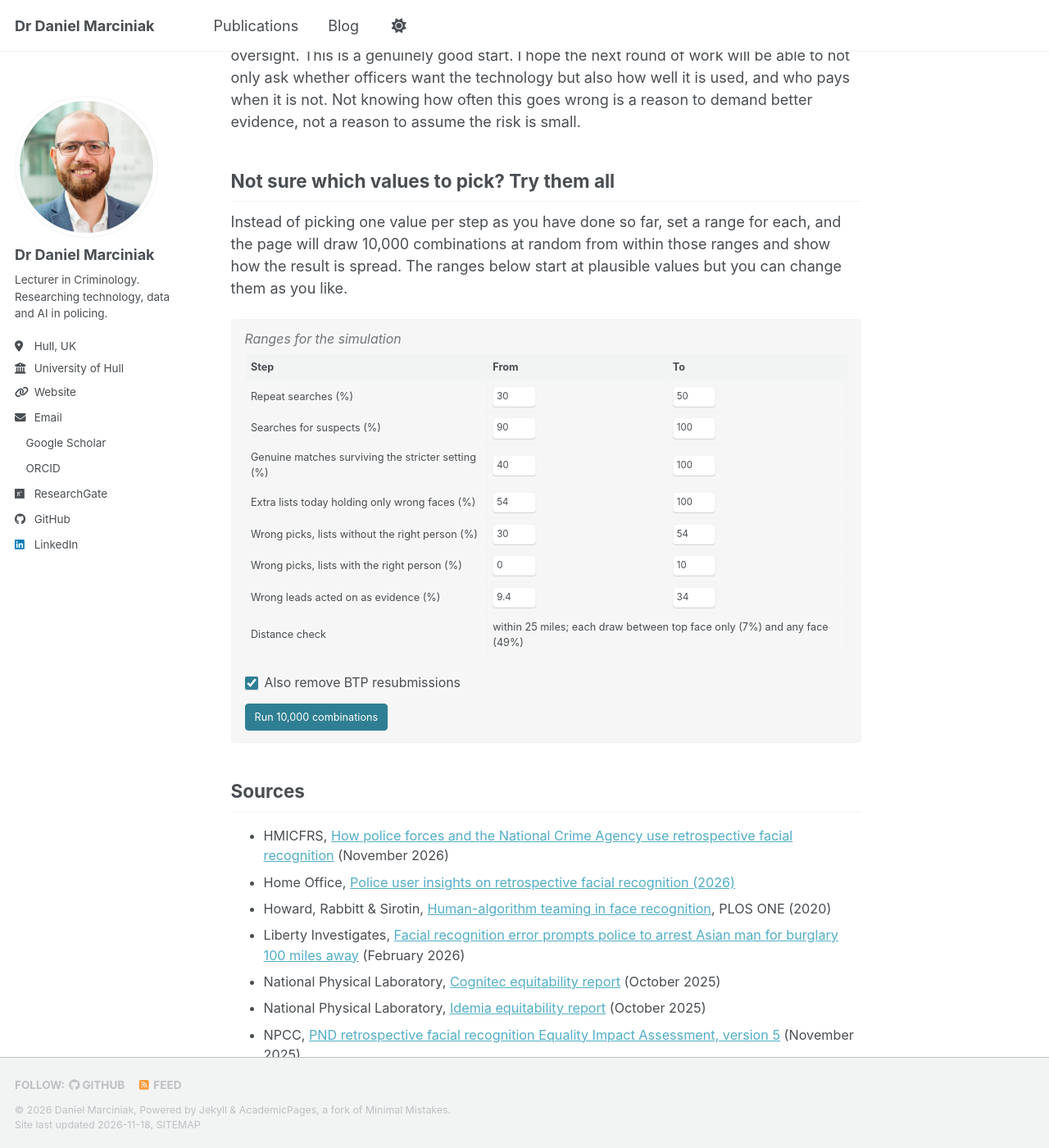
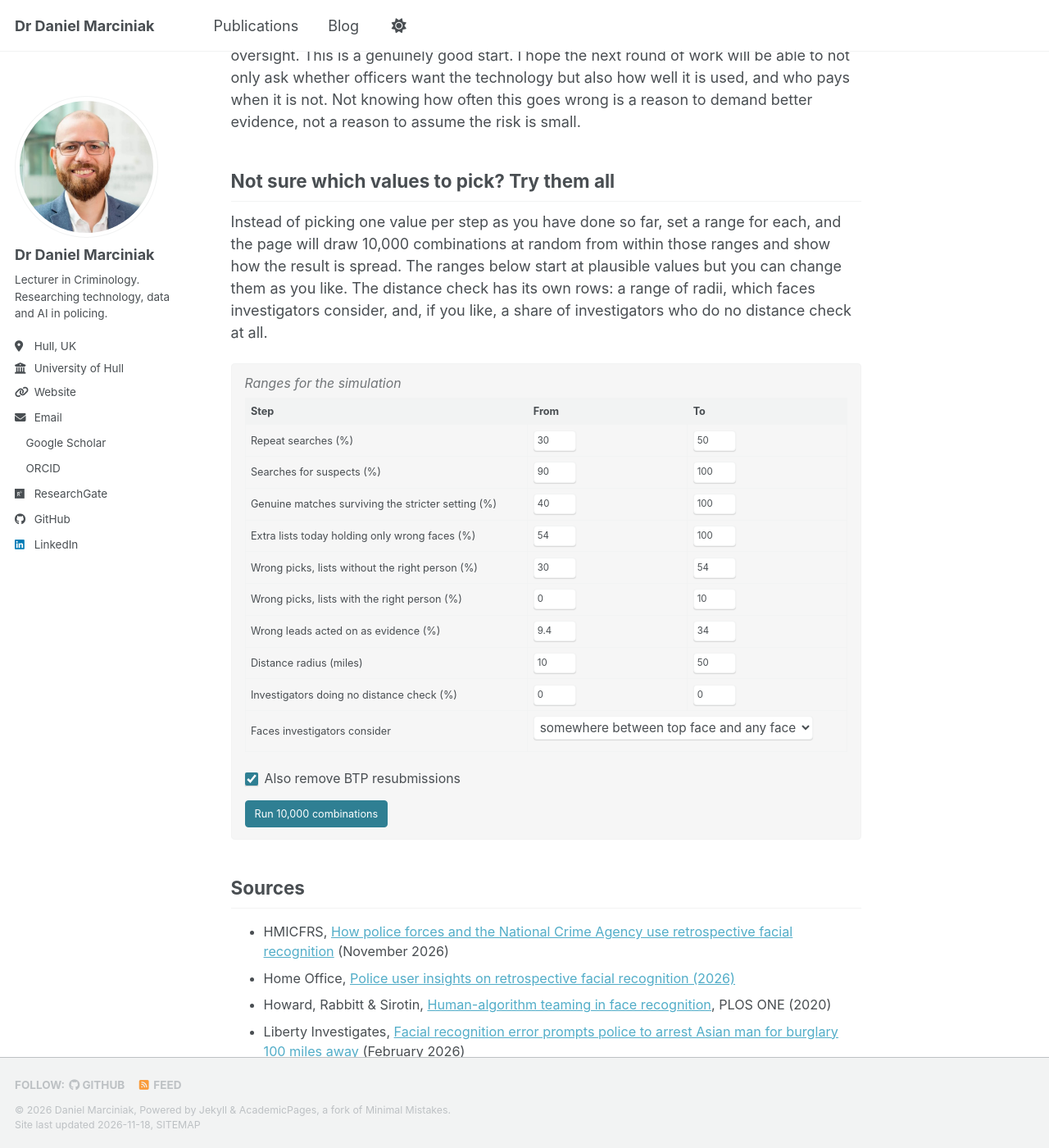
Before and after one commit to danmarciniak/danmarciniak.github.io, a Jekyll site: the page built from _posts/2026-11-17-retrospective-facial-recognition.html, in a window 1280 px wide and 1400 px high, scrolled down 10610 px. Shown: the whole window at 82% size. Built offline with Jekyll 4.4.1, drawn with Linux system fonts in a browser that asks for light colours; a script bundle is joined from its source files by our own code; a style sheet for code colours, icons or effects is not loaded; part of the change alters nothing that is shown.

Commit message:
Update facial recognition post simulator with distance ranges
Simulation now takes a range of radii, a share of investigators doing no
distance check and which faces are considered, and the histogram can
switch between plain and log scale. Reworded the note under the chart.

Co-Authored-By: Claude Opus 5.5 <noreply@anthropic.com>
Claude-Session: https://claude.ai/code/session_01U25hzNMLoE9sT7k9yr3Jmo

```diff
--- a/_posts/2026-11-17-retrospective-facial-recognition.html
+++ b/_posts/2026-11-17-retrospective-facial-recognition.html
@@ -253,7 +253,7 @@ tags:
 
 <h2>Not sure which values to pick? Try them all</h2>
 
-<p>Instead of picking one value per step as you have done so far, set a range for each, and the page will draw 10,000 combinations at random from within those ranges and show how the result is spread. The ranges below start at plausible values but you can change them as you like.</p>
+<p>Instead of picking one value per step as you have done so far, set a range for each, and the page will draw 10,000 combinations at random from within those ranges and show how the result is spread. The ranges below start at plausible values but you can change them as you like. The distance check has its own rows: a range of radii, which faces investigators consider, and, if you like, a share of investigators who do no distance check at all.</p>
 
 <div class="ctl mc">
   <h3>Ranges for the simulation</h3>
@@ -265,8 +265,9 @@ tags:
   <button class="b primary" id="mc-run">Run 10,000 combinations</button>
   <div id="mc-out" class="hide">
     <div class="stats"><div>Median<br><b id="mc-med"></b></div><div>Middle 90% of draws<br><b id="mc-int"></b></div><div>Post's scenario<br><b id="mc-post"></b></div></div>
-    <svg id="mc-hist" viewBox="0 0 700 260" role="img" aria-label="Histogram of simulated contacts a year"></svg>
-    <p class="hint">Contacts a year on a wrong match, log scale. This shows how much the result depends on the choices, not a statistical confidence interval: nobody knows how likely each value in a range is, so every value is treated as equally likely.</p>
+    <div class="seg" id="mc-scale" role="group" aria-label="Histogram scale"><button data-val="linear">plain scale</button><button data-val="log">log scale</button></div>
+    <svg id="mc-hist" viewBox="0 0 700 280" role="img" aria-label="Histogram of simulated contacts a year"></svg>
+    <p class="hint">Contacts a year given a wrong match<span id="mc-scale-note-wrap">; <span id="mc-scale-note"></span></span>. Each value within the chosen ranges is treated as equally likely.</p>
   </div>
 </div>
 
--- a/assets/js/rfr-facial-recognition.js
+++ b/assets/js/rfr-facial-recognition.js
@@ -164,50 +164,83 @@ MC.forEach(r => {
   tr.innerHTML = '<td>' + r.label + '</td><td><input type="number" step="any" min="'+r.min+'" max="'+r.max+'" value="'+r.lo+'" data-k="'+r.k+'" data-end="lo" aria-label="'+r.label+' from"></td><td><input type="number" step="any" min="'+r.min+'" max="'+r.max+'" value="'+r.hi+'" data-k="'+r.k+'" data-end="hi" aria-label="'+r.label+' to"></td>';
   tb.appendChild(tr);
 });
-const trd = document.createElement("tr");
-trd.innerHTML = '<td>Distance check</td><td colspan="2" id="mc-dist"></td>'; tb.appendChild(trd);
+const GRID = {r:[5,10,15,20,25,30,35,40,45,50,55,60,65,70,75,80,85,90,95,100,105,110,115,120,125,130,135,140,145,150],
+ top:[0.006,0.0196,0.0356,0.053,0.071,0.0907,0.1109,0.133,0.1552,0.1784,0.2012,0.2251,0.2502,0.2763,0.3023,0.3287,0.3561,0.3836,0.4112,0.4387,0.4665,0.4943,0.5225,0.5476,0.5701,0.5934,0.6169,0.6409,0.6659,0.6901],
+ any:[0.0658,0.183,0.2899,0.3934,0.4866,0.5747,0.6482,0.7138,0.7682,0.8123,0.8473,0.8768,0.9018,0.9196,0.9351,0.9472,0.9581,0.9674,0.9735,0.9788,0.9839,0.9871,0.9899,0.9915,0.9929,0.994,0.9953,0.9961,0.9967,0.9974]};
+function gridShare(radius, key){
+  const r = Math.min(150, Math.max(5, radius)), j = Math.min(GRID.r.length-2, Math.floor((r-5)/5)), t = (r - GRID.r[j])/5;
+  return GRID[key][j]*(1-t) + GRID[key][j+1]*t;
+}
+[["rad","Distance radius (miles)",10,50,5,150],["none","Investigators doing no distance check (%)",0,0,0,100]].forEach(([k,label,lo,hi,min,max]) => {
+  const tr = document.createElement("tr");
+  tr.innerHTML = '<td>' + label + '</td><td><input type="number" step="any" min="'+min+'" max="'+max+'" value="'+lo+'" data-k="'+k+'" data-end="lo" aria-label="'+label+' from"></td><td><input type="number" step="any" min="'+min+'" max="'+max+'" value="'+hi+'" data-k="'+k+'" data-end="hi" aria-label="'+label+' to"></td>';
+  tb.appendChild(tr);
+});
+const trf = document.createElement("tr");
+trf.innerHTML = '<td>Faces investigators consider</td><td colspan="2"><select id="mc-faces" style="font:inherit;font-size:.85rem;padding:3px;border:1px solid var(--rule);border-radius:4px;background:var(--bg);color:var(--ink)"><option value="top">only the top-ranked face</option><option value="between" selected>somewhere between top face and any face</option><option value="any">any face on the list</option></select></td>';
+tb.appendChild(trf);
 $("mc-btp").checked = true;
 
+let lastRun = null, histScale = "linear";
 $("mc-run").addEventListener("click", () => {
   const rng = {};
   tb.querySelectorAll("input").forEach(i => { (rng[i.dataset.k] = rng[i.dataset.k] || {})[i.dataset.end] = Math.min(+i.max, Math.max(+i.min, +i.value)); });
   Object.values(rng).forEach(r => { if (r.lo > r.hi) [r.lo, r.hi] = [r.hi, r.lo]; });
+  const faces = $("mc-faces").value;
   const N = 10000, out = new Float64Array(N);
   const u = (r) => r.lo + Math.random()*(r.hi - r.lo);
   for (let i = 0; i < N; i++){
     const p = {btp: $("mc-btp").checked, sameMix:false, radius:0, top:true,
       rep:u(rng.rep), susp:u(rng.susp), s:Math.max(30,u(rng.s)), e:u(rng.e), pa:u(rng.pa), pp:u(rng.pp), act:u(rng.act)};
     const m = model(p);
-    let near = 1;
-    if (P.radius){ const d = DIST[P.radius]; near = d.top + Math.random()*(d.any - d.top); }
+    const rad = u(rng.rad), tp = gridShare(rad, "top"), an = gridShare(rad, "any");
+    const share = faces === "top" ? tp : faces === "any" ? an : tp + Math.random()*(an - tp);
+    const none = u(rng.none)/100;
+    const near = none + (1 - none)*share;
     out[i] = (m.pickedA + m.pickedP) * near * p.act/100;
   }
   const sorted = Array.from(out).sort((a,b)=>a-b), q = f => sorted[Math.floor(f*(N-1))];
   $("mc-med").textContent = fmt(q(.5));
   $("mc-int").textContent = fmt(q(.05)) + " to " + fmt(q(.95));
   $("mc-out").classList.remove("hide");
-  drawHist(sorted, q(.5));
+  lastRun = {sorted, med:q(.5)};
+  drawHist();
 });
-function updateMcDist(){ $("mc-dist").textContent = P.radius ? ("within " + P.radius + " miles; each draw between top face only (" + pct(DIST[P.radius].top*100) + ") and any face (" + pct(DIST[P.radius].any*100) + ")") : "none (as chosen above)"; }
+document.querySelectorAll("#mc-scale button").forEach(b => b.addEventListener("click", () => { histScale = b.dataset.val; drawHist(); }));
 
-function drawHist(sorted, med){
-  const pm0 = model(POST).contact;
-  const lo = Math.log10(Math.max(1, Math.min(sorted[0], pm0*0.8))), hi = Math.log10(Math.max(10, sorted[sorted.length-1]));
-  const a = Math.floor(lo*4)/4, b = Math.ceil(hi*4)/4, nb = Math.max(8, Math.round((b-a)*8));
-  const bins = new Array(nb).fill(0);
-  sorted.forEach(v => { const t = (Math.log10(Math.max(1,v)) - a)/(b-a); bins[Math.min(nb-1, Math.max(0, Math.floor(t*nb)))]++; });
-  const W = 640, H = 190, x0 = 30, y0 = 20, mx = Math.max(...bins), bw = W/nb;
-  let s = '';
-  bins.forEach((c,i) => { const h = c/mx*H; s += '<rect x="'+(x0+i*bw+1)+'" y="'+(y0+H-h)+'" width="'+(bw-2)+'" height="'+h+'" rx="2" fill="var(--bar)"><title>'+c+' draws</title></rect>'; });
-  const X = v => x0 + (Math.log10(Math.max(1,v)) - a)/(b-a)*W;
+function niceStep(range, n){ const raw = range/n, p = Math.pow(10, Math.floor(Math.log10(raw))), f = raw/p; return (f < 1.5 ? 1 : f < 3 ? 2 : f < 7 ? 5 : 10)*p; }
+function drawHist(){
+  if (!lastRun) return;
+  document.querySelectorAll("#mc-scale button").forEach(b => b.setAttribute("aria-pressed", b.dataset.val === histScale));
+  const {sorted, med} = lastRun, N = sorted.length, pm = model(POST).contact;
+  const W = 640, H = 190, x0 = 30, y0 = 34;
+  let s = '', X, bins, nb, ticks = [], note = '';
+  if (histScale === "log"){
+    const lo = Math.log10(Math.max(1, Math.min(sorted[0], pm*0.8))), hi = Math.log10(Math.max(10, sorted[N-1]));
+    const a = Math.floor(lo*4)/4, b = Math.ceil(hi*4)/4; nb = Math.max(8, Math.round((b-a)*8));
+    bins = new Array(nb).fill(0);
+    sorted.forEach(v => { const t = (Math.log10(Math.max(1,v)) - a)/(b-a); bins[Math.min(nb-1, Math.max(0, Math.floor(t*nb)))]++; });
+    X = v => x0 + (Math.log10(Math.max(1,v)) - a)/(b-a)*W;
+    [1,10,100,1000,10000,100000].forEach(t => { if (Math.log10(t) >= a-1e-9 && Math.log10(t) <= b+1e-9) ticks.push(t); });
+  } else {
+    const cap = sorted[Math.floor(0.99*(N-1))], step = niceStep(cap, 30), top = Math.ceil(cap/step)*step;
+    nb = Math.round(top/step); bins = new Array(nb).fill(0); let over = 0;
+    sorted.forEach(v => { if (v >= top) over++; else bins[Math.floor(v/step)]++; });
+    X = v => x0 + Math.min(v, top)/top*W;
+    const ts = niceStep(top, 5); for (let t = 0; t <= top + 1e-9; t += ts) ticks.push(t);
+    if (over) note = over.toLocaleString("en-GB") + " draws above " + fmt(top) + " not shown";
+  }
+  const mx = Math.max(...bins), bw = W/nb;
+  bins.forEach((c,i) => { const h = c/mx*H; s += '<rect x="'+(x0+i*bw+0.5)+'" y="'+(y0+H-h)+'" width="'+Math.max(bw-1,1)+'" height="'+h+'" rx="1.5" fill="var(--bar)"><title>'+c+' draws</title></rect>'; });
   s += '<line x1="'+x0+'" x2="'+(x0+W)+'" y1="'+(y0+H)+'" y2="'+(y0+H)+'" stroke="var(--muted)"/>';
-  [1,10,100,1000,10000,100000].forEach(t => { if (Math.log10(t) >= a-1e-9 && Math.log10(t) <= b+1e-9){ s += '<text x="'+X(t)+'" y="'+(y0+H+18)+'" font-size="11" text-anchor="middle" fill="var(--ink2)">'+t.toLocaleString("en-GB")+'</text>'; } });
-  const pm = model(POST).contact, xm = X(med), xp = X(pm);
-  s += '<line x1="'+xm+'" x2="'+xm+'" y1="'+y0+'" y2="'+(y0+H)+'" stroke="var(--accent)" stroke-width="2"/><text x="'+(xm+4)+'" y="'+(y0+10)+'" font-size="11" fill="var(--accent)">median '+fmt(med)+'</text>';
-  if (pm >= Math.pow(10,a) && pm <= Math.pow(10,b)) s += '<line x1="'+xp+'" x2="'+xp+'" y1="'+y0+'" y2="'+(y0+H)+'" stroke="var(--ink2)" stroke-dasharray="4 3"/><text x="'+(xp+4)+'" y="'+(y0+26)+'" font-size="11" fill="var(--ink2)">post '+fmt(pm)+'</text>';
+  ticks.forEach(t => { s += '<text x="'+X(t)+'" y="'+(y0+H+18)+'" font-size="12" text-anchor="middle" fill="var(--ink2)">'+t.toLocaleString("en-GB")+'</text>'; });
+  const xm = X(med), xp = X(pm);
+  s += '<line x1="'+xm+'" x2="'+xm+'" y1="'+(y0-6)+'" y2="'+(y0+H)+'" stroke="var(--accent)" stroke-width="2"/><text x="'+(xm+5)+'" y="'+(y0-8)+'" font-size="12" fill="var(--accent)">median '+fmt(med)+'</text>';
+  s += '<line x1="'+xp+'" x2="'+xp+'" y1="'+(y0+12)+'" y2="'+(y0+H)+'" stroke="var(--ink2)" stroke-dasharray="4 3"/><text x="'+(xp+5)+'" y="'+(y0+12)+'" font-size="12" fill="var(--ink2)">post '+fmt(pm)+'</text>';
+  if (note) s += '<text x="'+(x0+W)+'" y="'+(y0+H+36)+'" font-size="11.5" text-anchor="end" fill="var(--ink2)">'+note+'</text>';
   $("mc-hist").innerHTML = s;
+  $("mc-scale-note").textContent = "log scale: each labelled step along the axis is ten times the last"; $("mc-scale-note-wrap").style.display = histScale === "log" ? "" : "none";
 }
 
-const _render = render; render = function(){ _render(); updateMcDist(); };
 render();
 })();
```
